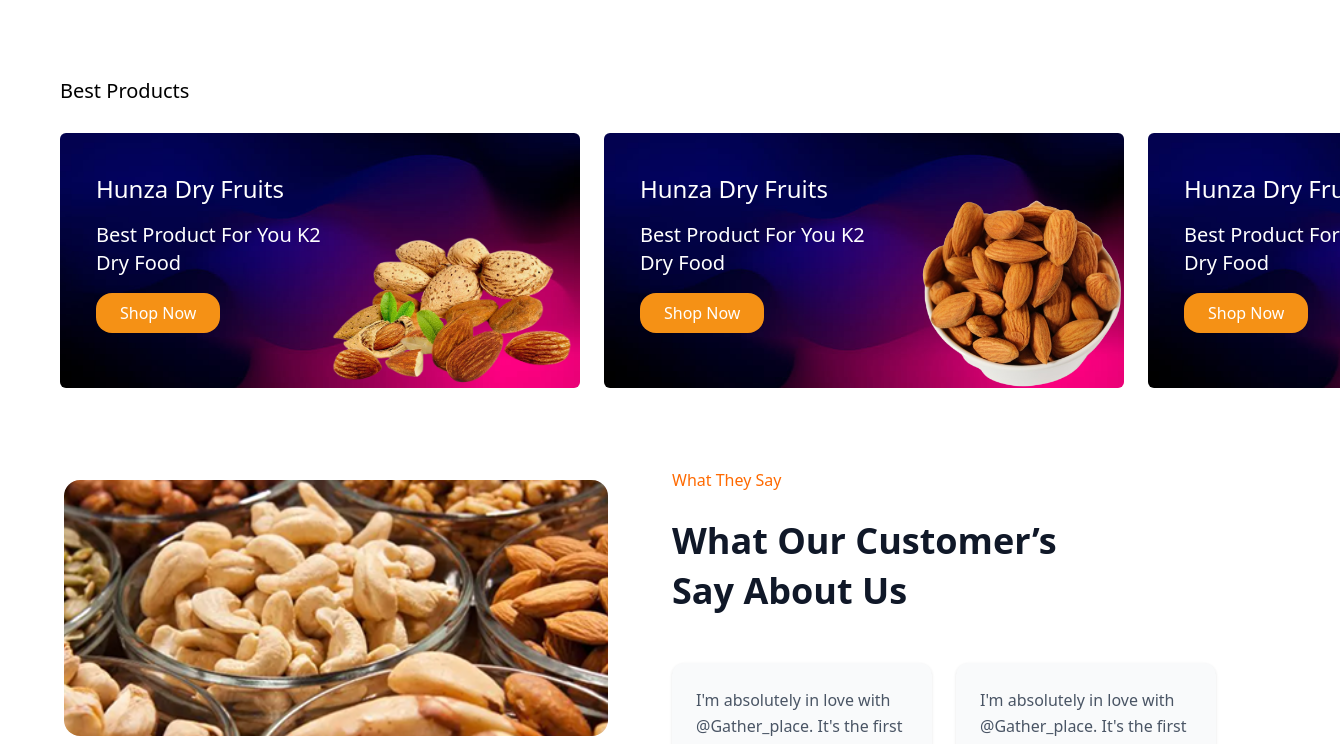
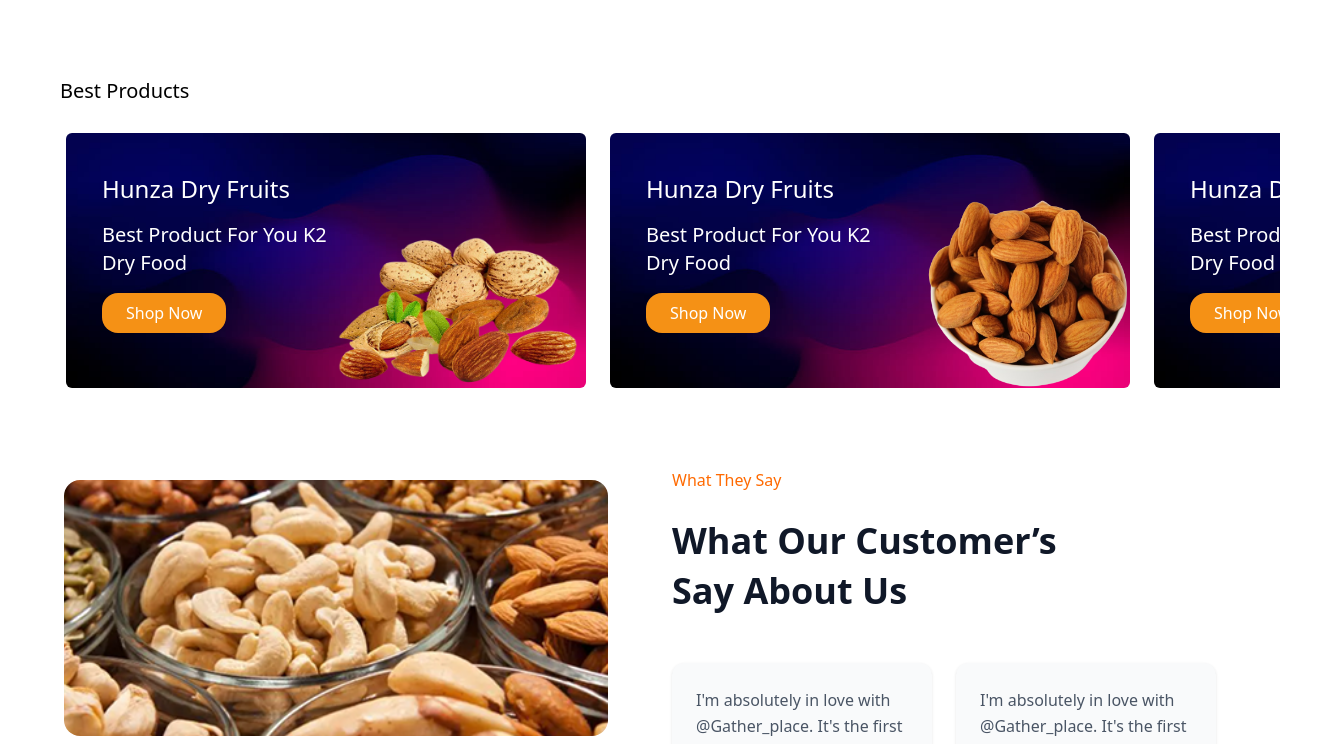
Before and after one commit to shshrukh/dryfruitesOrders, a React (Vite) app: page / in a window 1280 px wide. Shown: the part 2540-3284 px from the top of the page, 1340 px wide, since content can reach past the window. Built offline with nearby package versions, Linux system fonts and the light colour scheme.

Commit message:
fixing width

```diff
--- a/src/Pages/Home.jsx
+++ b/src/Pages/Home.jsx
@@ -16,7 +16,7 @@ const Home = () => {
       <DealsSection />
 
       <h1 className='text-xl pl-15 py-7 font-medium'>Best Products</h1>
-      <div className="flex gap-6 w-full overflow-x-auto overflow-y-hidden no-scrollbarml-[66px] ml-15 h-auto no-scrollbar">
+      <div className="flex gap-6 max-w-full overflow-x-auto overflow-y-hidden pl-[66px] no-scrollbar">
         {productData?.map((items) => (
           <BestProducts
             key={items?.id}
@@ -29,6 +29,7 @@ const Home = () => {
           />
         ))}
       </div>
+
       <Testmonial />
       <VideoSection />
 
--- a/src/index.css
+++ b/src/index.css
@@ -6,6 +6,6 @@
 }
 
 .no-scrollbar {
-  -ms-overflow-style: none;  /* IE & Edge */
-  scrollbar-width: none;     /* Firefox */
+  -ms-overflow-style: none;
+  scrollbar-width: none;
 }
```
